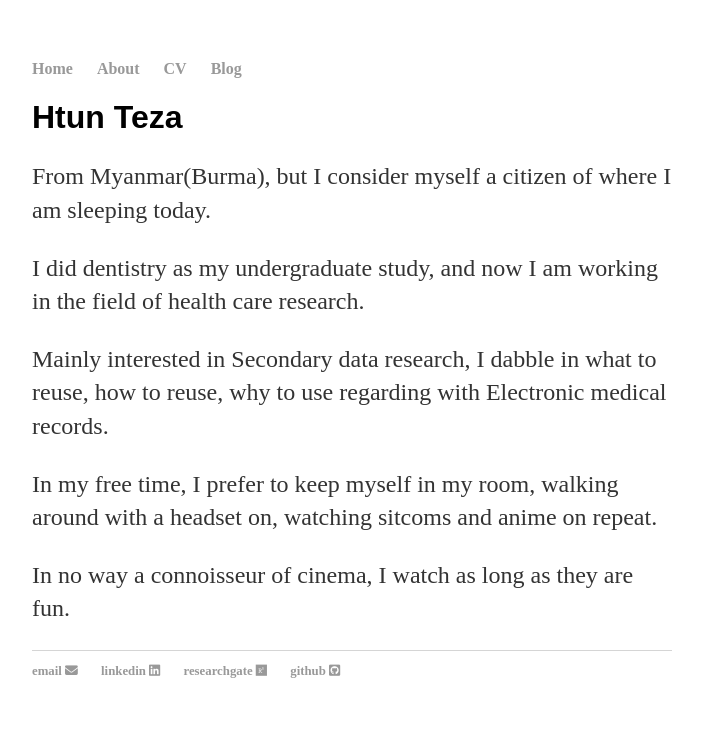
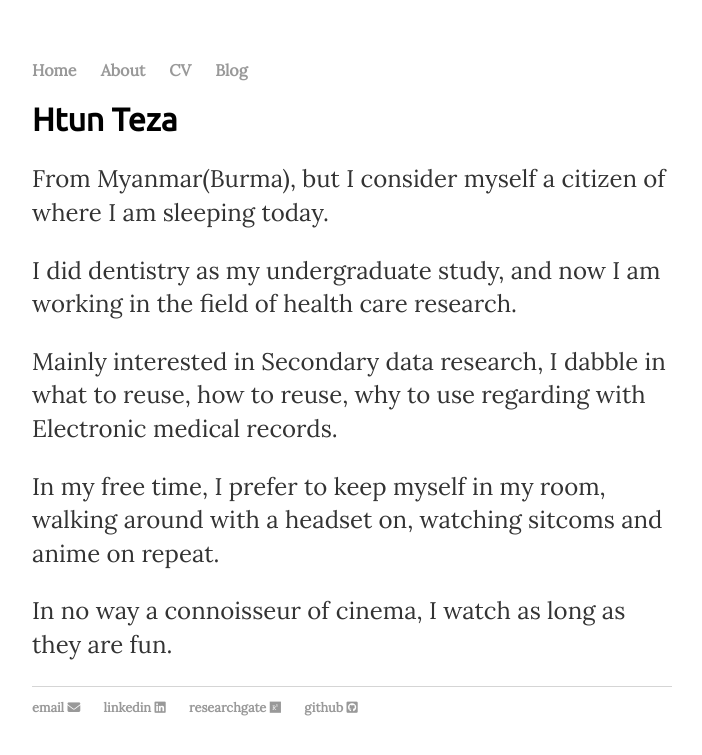
Before and after one commit to finerbrighterlighter/finerbrighterlighter.github.io, a Jekyll site: the page built from index.html, in a window 1280 px wide. Shown: the top 755 px of the page, without its empty margins (288-990 px from the left). Built offline with Jekyll 4.4.1, drawn with Linux system fonts in a browser that asks for light colours; nearby versions of some CDN libraries.

Commit message:
Update default.html

```diff
--- a/_layouts/default.html
+++ b/_layouts/default.html
@@ -10,6 +10,7 @@
 			<link rel="stylesheet" type="text/css" href="/css/main.css">
 			<link rel="icon" type="image/png" href="/icon/tab.png">
 			<link rel="stylesheet" href="//cdnjs.cloudflare.com/ajax/libs/font-awesome/6.1.1/css/all.min.css">
+			<link rel="stylesheet" href="https://fonts.googleapis.com/css?family=Ubuntu|Lora">
 		</head>
 		<body>
 			<nav>
```
